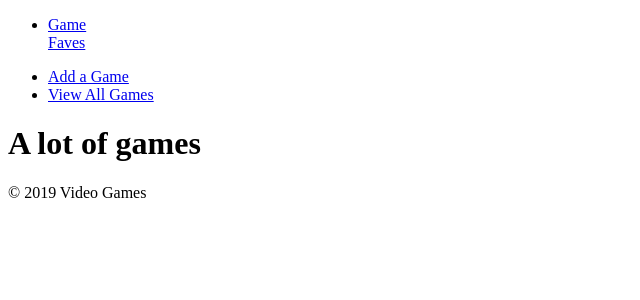
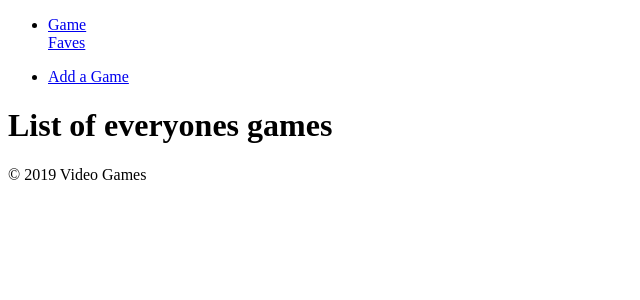
Before and after one commit to CodingSalmon/gamefaves, a Django app: page / in a window 1280 px wide. Shown: the top 300 px of the page, without its empty margins (0-640 px from the left). Run offline with Django 3.2, Linux system fonts and the light colour scheme; data that the repository does not hold is empty.

Commit message:
refactor pages'

```diff
--- a/main_app/templates/base.html
+++ b/main_app/templates/base.html
@@ -15,7 +15,6 @@
         </ul>
         <ul>
             <li><a href="{% url 'games_create' %}">Add a Game</a></li>
-            <li><a href="{% url 'index' %}">View All Games</a></li>
           </ul>
       </div>
     </nav>
--- a/main_app/templates/home.html
+++ b/main_app/templates/home.html
@@ -1,6 +1,12 @@
 {% extends 'base.html' %}
 
 {% block content %}
-    <h1>A lot of games</h1>
+    <h1>List of everyones games</h1>
+
+        {% for game in games %}
+
+        <a href="{% url 'detail' game.id %}"></a>
+
+      {% endfor %}
 
 {% endblock %}
--- a/main_app/urls.py
+++ b/main_app/urls.py
@@ -3,7 +3,6 @@ from . import views
 
 urlpatterns = [
     path('', views.home, name='home'),
-    path('games/', views.games_index, name='index'),
     path('games/<int:game_id>/', views.games_detail, name='detail'),
     path('games/create/', views.GameCreate.as_view(), name='games_create'),
 ]
--- a/main_app/views.py
+++ b/main_app/views.py
@@ -4,11 +4,8 @@ from .models import Game
 # Create your views here.
 
 def home(request):
-    return render(request, 'home.html')
-
-def games_index(request):
-  games = Game.objects.all()
-  return render(request, 'games/index.html', { 'games': games })
+    games = Game.objects.all()
+    return render(request, 'home.html', { 'games': games })
 
 def games_detail(request, game_id):
   game = Game.objects.get(id=game_id)
@@ -17,4 +14,4 @@ def games_detail(request, game_id):
 class GameCreate(CreateView):
   model = Game
   fields = ['name', 'genre']
-  success_url = '/games/'
+  success_url = ''
```
Also changed, not shown: main_app/templates/games/index.html (deleted, +0 -18 lines), main_app/templates/user.html (added, +7 -0 lines).
